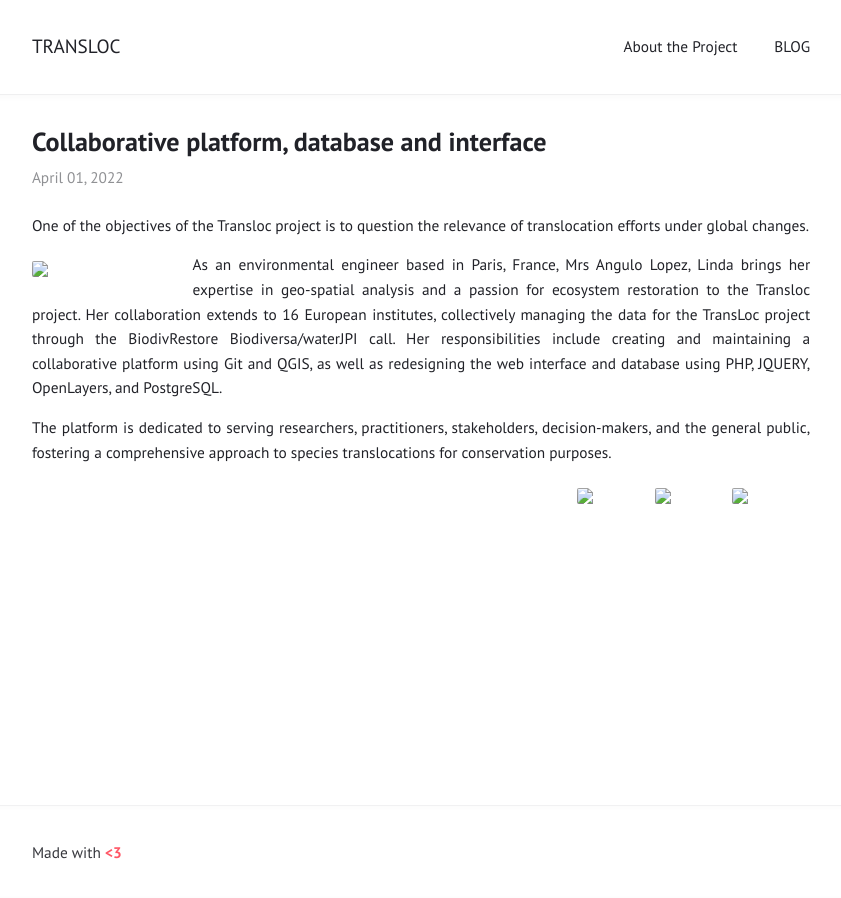
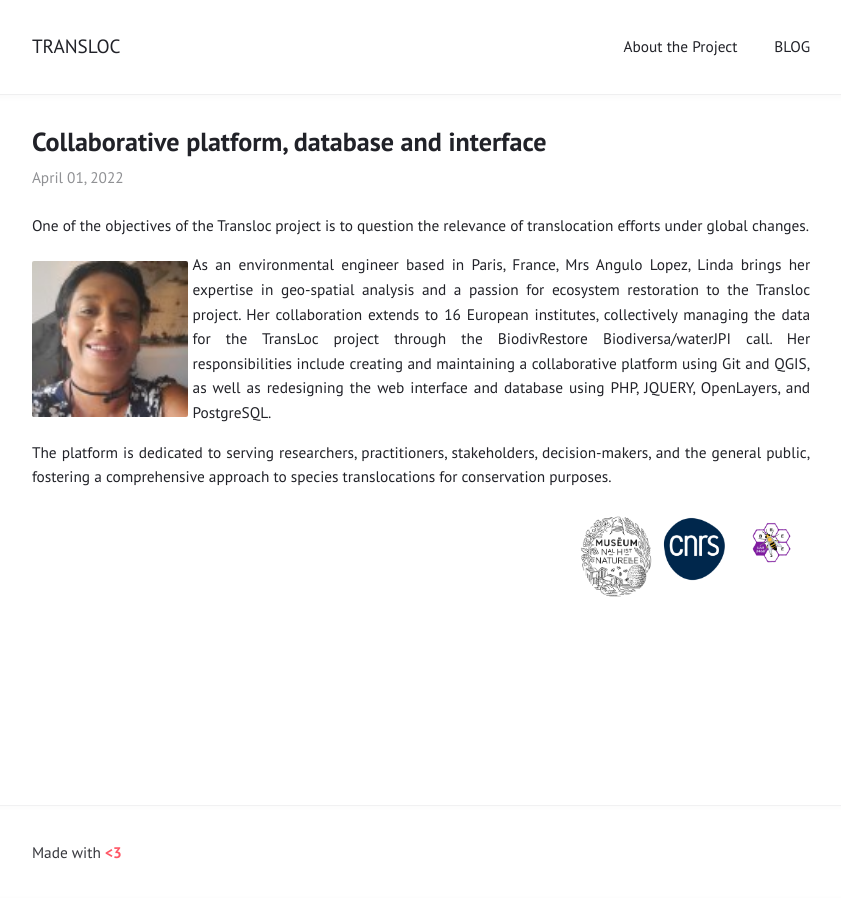
Before and after one commit to ConservationTranslocation/conservationtranslocation.github.io, a Jekyll site: the page built from _posts/2022-04-01-WP2post1.md, in a window 1280 px wide. Shown: the whole page, without its empty margins (219-1060 px from the left). Built offline with Jekyll 4.4.1, drawn with Linux system fonts in a browser that asks for light colours.

Commit message:
environmental engineer

```diff
--- a/_posts/2022-04-01-WP2post1.md
+++ b/_posts/2022-04-01-WP2post1.md
@@ -9,10 +9,10 @@ categories:
 
 One of the objectives of the Transloc project is to question the relevance of translocation efforts under global changes.
 
-<img align="left" width="20%" height="20%" style="margin-right: 5px" src="assets\images\linda.png"> As an environmental engineer based in Paris, France, Mrs Angulo Lopez, Linda brings her expertise in geo-spatial analysis and a passion for ecosystem restoration to the Transloc project. Her collaboration extends to 16 European institutes, collectively managing the data for the TransLoc project through the BiodivRestore Biodiversa/waterJPI call. Her responsibilities include creating and maintaining a collaborative platform using Git and QGIS, as well as redesigning the web interface and database using PHP, JQUERY, OpenLayers, and PostgreSQL.
+<img align="left" width="20%" height="20%" style="margin-right: 5px" src="https://github.com/ConservationTranslocation/conservationtranslocation.github.io/blob/main/assets/images/linda.png"> As an environmental engineer based in Paris, France, Mrs Angulo Lopez, Linda brings her expertise in geo-spatial analysis and a passion for ecosystem restoration to the Transloc project. Her collaboration extends to 16 European institutes, collectively managing the data for the TransLoc project through the BiodivRestore Biodiversa/waterJPI call. Her responsibilities include creating and maintaining a collaborative platform using Git and QGIS, as well as redesigning the web interface and database using PHP, JQUERY, OpenLayers, and PostgreSQL.
 
 The platform is dedicated to serving researchers, practitioners, stakeholders, decision-makers, and the general public, fostering a comprehensive approach to species translocations for conservation purposes.
 
-<img align="right" width="10%" height="10%" src="assets\images\MNHN.png">
-<img align="right" width="10%" height="10%" src="assets\images\BBEES.png">
-<img align="right" width="10%" height="10%" src="assets\images\CNRS.png">
+<img align="right" width="10%" height="10%" src="https://github.com/ConservationTranslocation/conservationtranslocation.github.io/blob/main/assets/images/BBEES.png">
+<img align="right" width="10%" height="10%" src="https://github.com/ConservationTranslocation/conservationtranslocation.github.io/blob/main/assets/images/CNRS.png">
+<img align="right" width="10%" height="10%" src="https://github.com/ConservationTranslocation/conservationtranslocation.github.io/blob/main/assets/images/MNHN.png">
```
